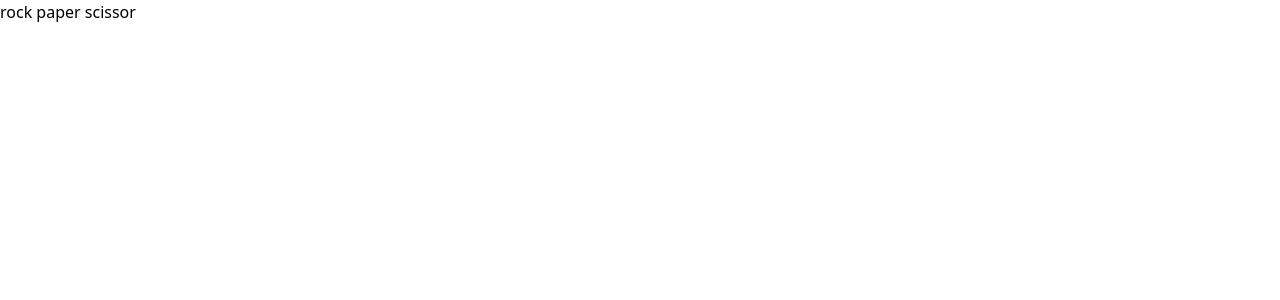
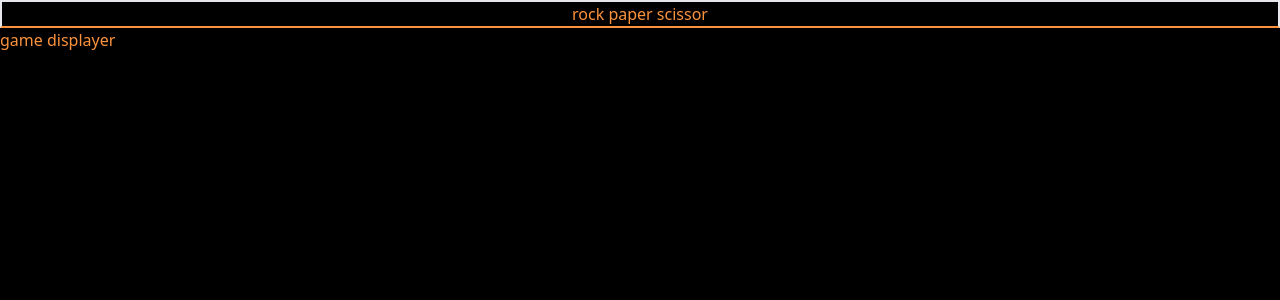
Before and after one commit to gabbeeto/Odin-rockPaperScissor, a React (Vite) app: page / in a window 1280 px wide. Shown: the top 300 px of the page. Built offline with nearby package versions, Linux system fonts and the light colour scheme.

Commit message:
make the header and the main element

```diff
--- a/src/component/Header.jsx
+++ b/src/component/Header.jsx
@@ -1,5 +1,5 @@
 export default function Header() {
-	return (<header>
+	return (<header className="flex justify-center items-center border-b-orange-400 border-2 text-center bg-black text-orange-400">
 		<h1 className="">rock paper scissor</h1>
 	</header>)
 }
--- /dev/null
+++ b/src/component/main/Game.jsx
@@ -0,0 +1,3 @@
+export default function GameDisplayer(){
+return (<div className="text-orange-400">game displayer</div>)
+}
--- /dev/null
+++ b/src/component/main/MainElement.jsx
@@ -0,0 +1,8 @@
+import Game from './Game.jsx'
+
+export default function MainElement() {
+	return <main>
+		<Game />
+	</main>
+
+}
--- a/src/index.css
+++ b/src/index.css
@@ -2,6 +2,9 @@
 @tailwind components;
 @tailwind utilities;
 
+html{
+background-color: black;
+}
 
 *{
 margin: 0;
--- a/src/main.jsx
+++ b/src/main.jsx
@@ -1,10 +1,12 @@
 import { createRoot } from 'react-dom/client'
 import './index.css'
 import Header from './component/Header.jsx'
+import MainElement from './component/main/MainElement.jsx'
 
-createRoot(document.getElementById('root')).render(<>
+createRoot(document.getElementById('root')).render(<div className=''>
 
 	< Header />
 
-	</>
+	<MainElement/>
+	</div>
 )
```
Also changed, not shown: src/component/main/logic.js (added).
